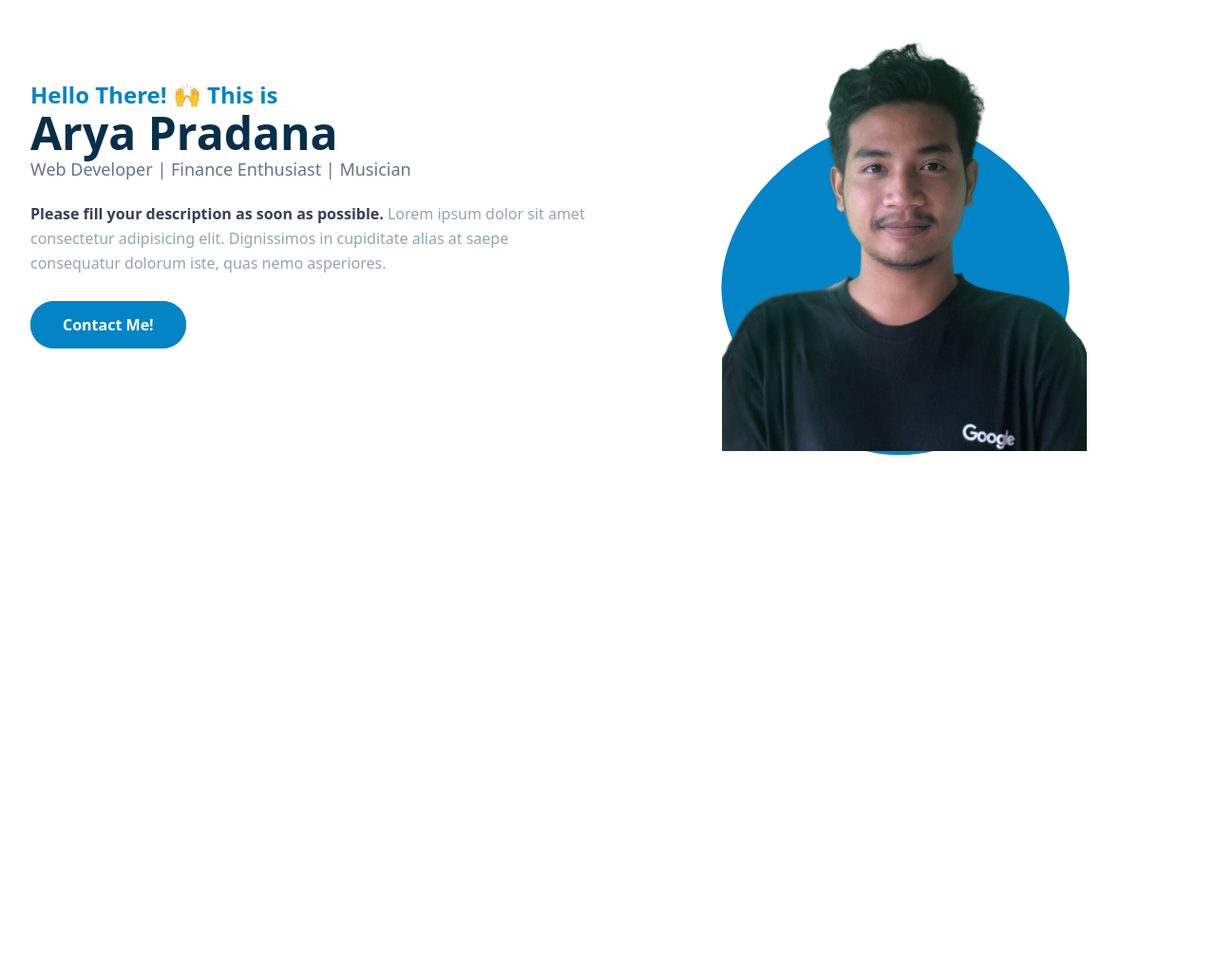
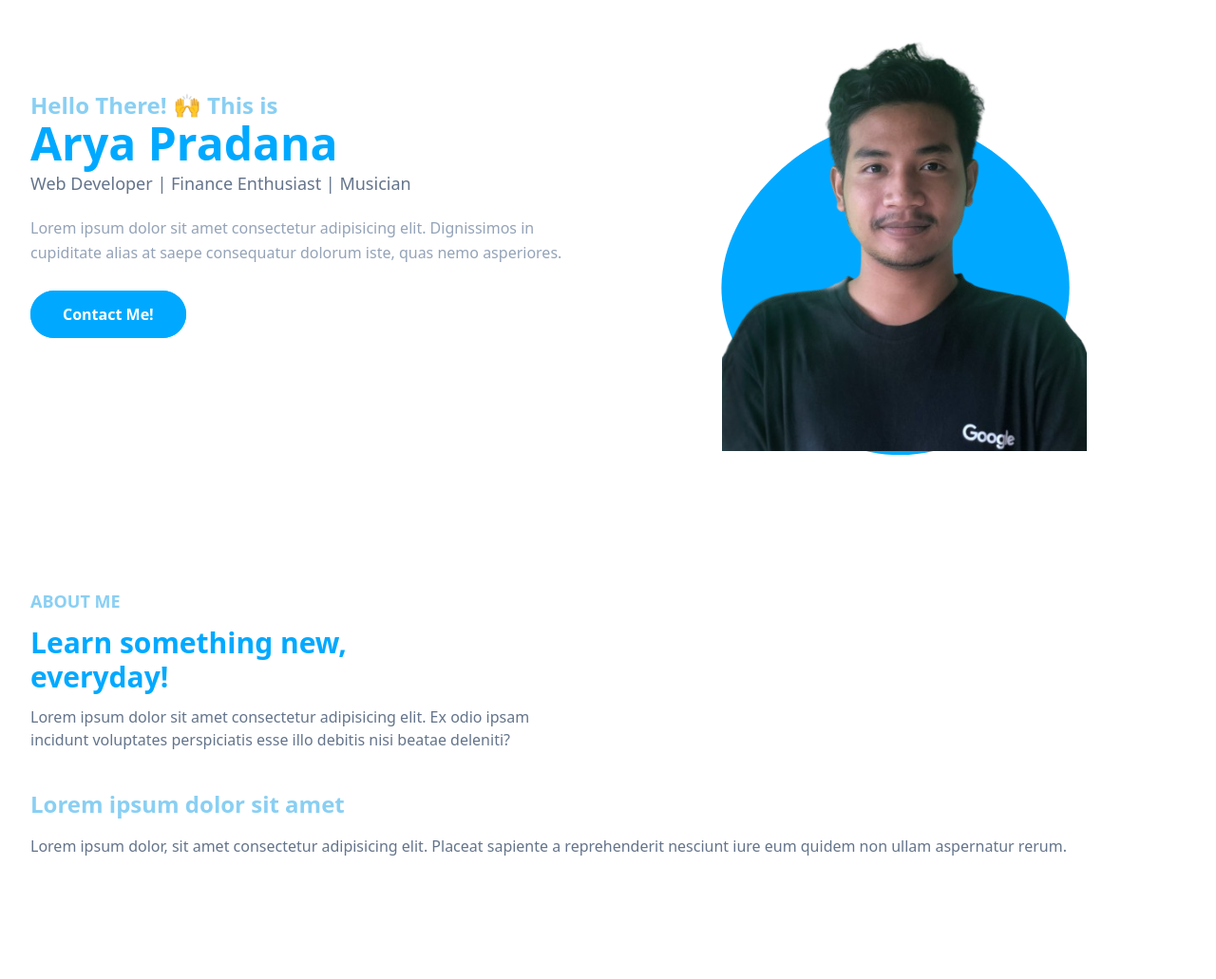
Before and after one commit to aryapdf/portfolio-website-ichabagus-demo, a website: page index.html in a window 1280 px wide. Shown: the part 181-1212 px from the top of the page at 95% size. Before the commit the page ends 800 px from the top, so only its background shows below. Drawn offline with nearby package versions, Linux system fonts and the light colour scheme; files that its build step writes are made by us from their sources.

Commit message:
adding aside section

```diff
--- a/index.html
+++ b/index.html
@@ -6,17 +6,19 @@
     <title>Portfolio Tailwind CSS</title>
     <link rel="stylesheet" href="./dist/output.css" />
   </head>
-  <body>
+  <body class="bg-white">
     <!-- Hero Section Start-->
     <section id="home" class="pt-36">
       <div class="container">
         <div class="flex flex-wrap">
           <div class="w-full self-center px-4 lg:w-1/2">
             <h1
-              class="text-base font-semibold text-primary md:text-xl lg:text-2xl"
+              class="text-base font-semibold text-secondary md:text-xl lg:text-2xl"
             >
               Hello There! 🙌 This is
-              <span class="block font-bold text-secondary text-4xl lg:text-5xl">
+              <span
+                class="block font-bold text-primary text-4xl lg:text-5xl mb-1"
+              >
                 Arya Pradana</span
               >
             </h1>
@@ -24,9 +26,6 @@
               Web Developer | Finance Enthusiast | Musician
             </h2>
             <p class="font-medium text-slate-400 mb-10 leading-relaxed">
-              <span class="font-semibold text-slate-700"
-                >Please fill your description as soon as possible.</span
-              >
               Lorem ipsum dolor sit amet consectetur adipisicing elit.
               Dignissimos in cupiditate alias at saepe consequatur dolorum iste,
               quas nemo asperiores.
@@ -52,7 +51,7 @@
                   xmlns="http://www.w3.org/2000/svg"
                 >
                   <path
-                    fill="#0284C7"
+                    fill="#00A9FF"
                     d="M57.9,0C57.9,29.3,28.9,58.7,-1.6,58.7C-32.1,58.7,-64.2,29.3,-64.2,0C-64.2,-29.4,-32.1,-58.9,-1.6,-58.9C28.9,-58.9,57.9,-29.4,57.9,0Z"
                     transform="translate(100 100)"
                   />
@@ -64,5 +63,50 @@
       </div>
     </section>
     <!-- Hero Section End-->
+
+    <!-- About Section Start -->
+    <section id="about" class="pt-36 pb-32">
+      <div class="container">
+        <div class="flex flex-wrap">
+          <div class="w-full px-4 mb-10">
+            <h4 class="font-bold uppercase text-secondary text-lg mb-3">
+              About Me
+            </h4>
+            <h2 class="font-bold text-primary max-w-md text-3xl mb-3">
+              Learn something new, everyday!
+            </h2>
+            <p class="font-medium text-base text-slate-500 max-w-xl">
+              Lorem ipsum dolor sit amet consectetur adipisicing elit. Ex odio
+              ipsam incidunt voluptates perspiciatis esse illo debitis nisi
+              beatae deleniti?
+            </p>
+          </div>
+          <div class="w-full px-4">
+            <h3 class="font-semibold text-secondary text-2xl mb-4">
+              Lorem ipsum dolor sit amet
+            </h3>
+            <p class="font-medium text-base text-slate-500">
+              Lorem ipsum dolor, sit amet consectetur adipisicing elit. Placeat
+              sapiente a reprehenderit nesciunt iure eum quidem non ullam
+              aspernatur rerum.
+            </p>
+          </div>
+        </div>
+      </div>
+    </section>
+    <!-- About Section End -->
+
+    <!-- Aside Section Start-->
+    <aside class="container fixed end-0">
+      <div class="h-full flex">
+        <ul class="px-4 py-6 rounded-tl-xl rounded-bl-xl">
+          <li></li>
+          <li></li>
+          <li></li>
+          <li></li>
+        </ul>
+      </div>
+    </aside>
+    <!-- Aside Section Start-->
   </body>
 </html>
--- a/tailwind.config.js
+++ b/tailwind.config.js
@@ -8,8 +8,11 @@ module.exports = {
     },
     extend: {
         colors: {
-            primary: '#0284c7',
-            secondary: '#082f49'
+            primary: '#00A9FF',
+            secondary: '#89CFF3',
+            third: '#A0E9FF',
+            fourth: '#CDF5FD'
+
         },
         screens: {
             '2xl': '1320px'
```
